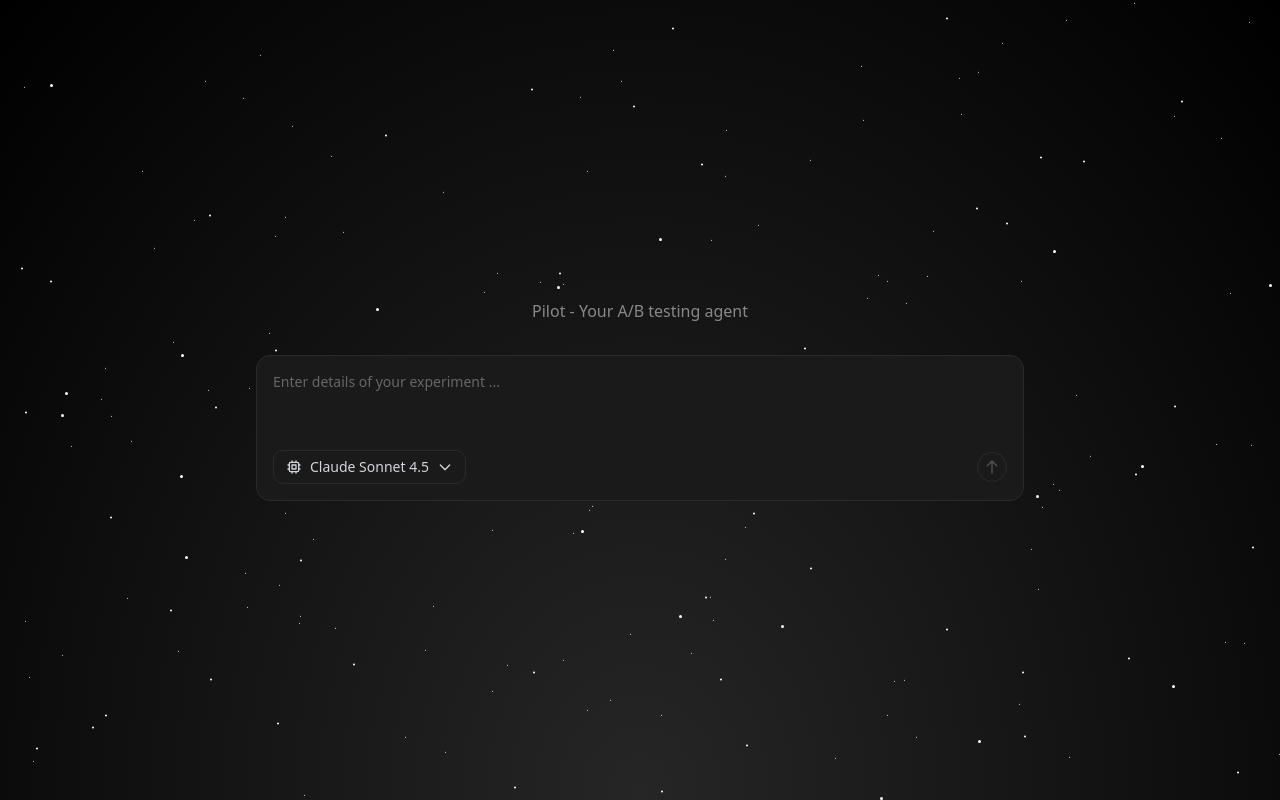
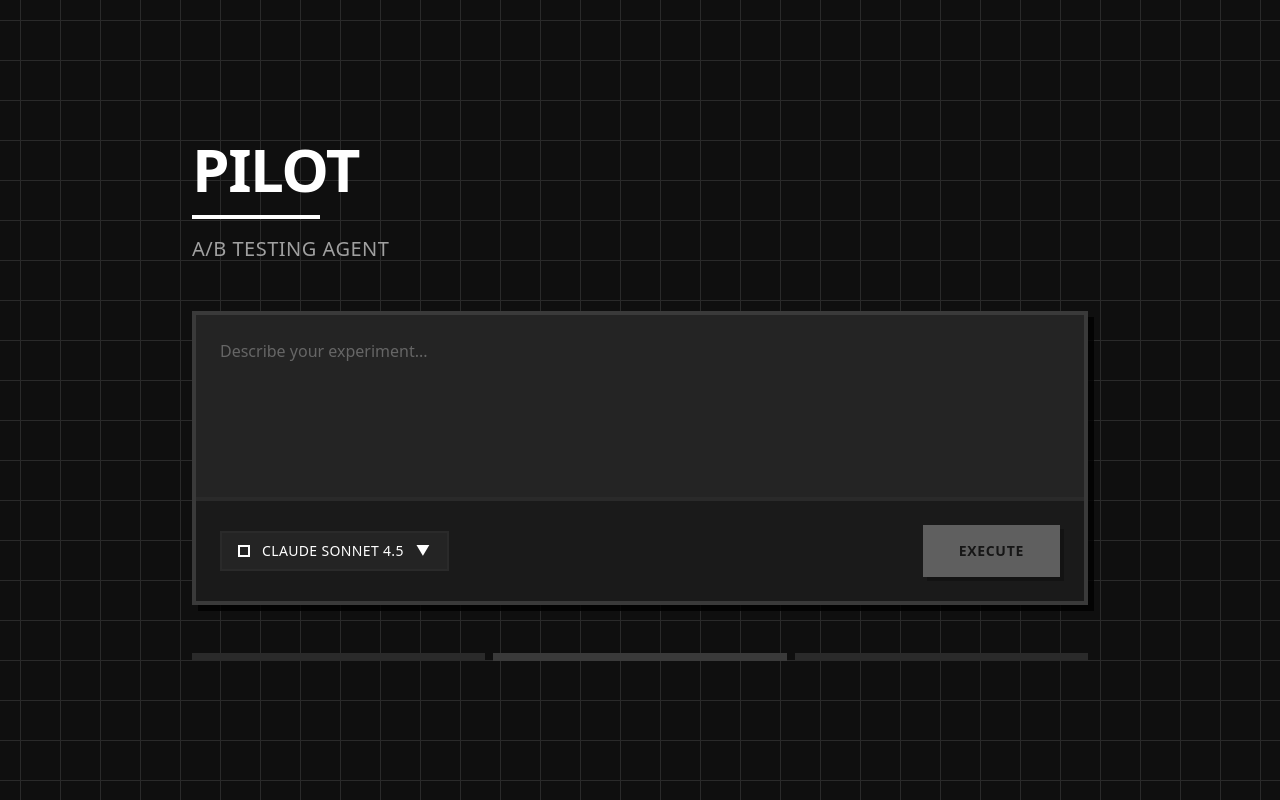
Before and after one commit to altic-dev/Pilot, a Next.js app: page / in a window 1280 px wide. Built offline with nearby package versions, Linux system fonts and the light colour scheme; what @ai-sdk/groq, @ai-sdk/openai-compatible would draw is missing.

Commit message:
Updated styling and prompt tweaks

```diff
--- a/next.config.ts
+++ b/next.config.ts
@@ -9,6 +9,7 @@ const nextConfig: NextConfig = {
       },
     },
   },
+  devIndicators: false,
   webpack: (config, { isServer }) => {
     config.module.rules.push({
       test: /\.md$/,
--- a/src/app/chat/page.tsx
+++ b/src/app/chat/page.tsx
@@ -67,17 +67,16 @@ function ChatContent() {
   }, []);
 
   // Model selection state with localStorage persistence
-  const [selectedModel, setSelectedModel] = useState<ModelProvider>("sonnet");
-
-  // Load from localStorage after hydration (client-side only)
-  useEffect(() => {
+  // Initialize from localStorage directly (client-side only)
+  const [selectedModel, setSelectedModel] = useState<ModelProvider>(() => {
     if (typeof window !== "undefined") {
       const saved = localStorage.getItem("pilot-selected-model");
       if (saved && isProviderValid(saved)) {
-        setSelectedModel(saved as ModelProvider);
+        return saved as ModelProvider;
       }
     }
-  }, []);
+    return "sonnet";
+  });
 
   // Persist model selection to localStorage
   useEffect(() => {
--- a/src/app/globals.css
+++ b/src/app/globals.css
@@ -4,43 +4,47 @@
 @custom-variant dark (&:is(.dark *));
 
 @theme inline {
-  --color-background: var(--background);
-  --color-foreground: var(--foreground);
-  --font-sans: var(--font-geist-sans);
-  --font-mono: var(--font-geist-mono);
-  --color-sidebar-ring: var(--sidebar-ring);
-  --color-sidebar-border: var(--sidebar-border);
-  --color-sidebar-accent-foreground: var(--sidebar-accent-foreground);
-  --color-sidebar-accent: var(--sidebar-accent);
-  --color-sidebar-primary-foreground: var(--sidebar-primary-foreground);
-  --color-sidebar-primary: var(--sidebar-primary);
-  --color-sidebar-foreground: var(--sidebar-foreground);
-  --color-sidebar: var(--sidebar);
-  --color-chart-5: var(--chart-5);
-  --color-chart-4: var(--chart-4);
-  --color-chart-3: var(--chart-3);
-  --color-chart-2: var(--chart-2);
-  --color-chart-1: var(--chart-1);
-  --color-ring: var(--ring);
-  --color-input: var(--input);
-  --color-border: var(--border);
-  --color-destructive: var(--destructive);
-  --color-accent-foreground: var(--accent-foreground);
-  --color-accent: var(--accent);
-  --color-muted-foreground: var(--muted-foreground);
-  --color-muted: var(--muted);
-  --color-secondary-foreground: var(--secondary-foreground);
-  --color-secondary: var(--secondary);
-  --color-primary-foreground: var(--primary-foreground);
-  --color-primary: var(--primary);
-  --color-popover-foreground: var(--popover-foreground);
-  --color-popover: var(--popover);
-  --color-card-foreground: var(--card-foreground);
-  --color-card: var(--card);
-  --radius-sm: calc(var(--radius) - 4px);
-  --radius-md: calc(var(--radius) - 2px);
-  --radius-lg: var(--radius);
-  --radius-xl: calc(var(--radius) + 4px);
+  --color-background: var(--brutalist-bg);
+  --color-foreground: var(--brutalist-text-primary);
+  --font-sans: ui-sans-serif, system-ui, -apple-system, BlinkMacSystemFont, "Segoe UI", Arial, sans-serif;
+  --font-mono: ui-monospace, SFMono-Regular, "SF Mono", Consolas, "Liberation Mono", Menlo, monospace;
+
+  /* Tailwind theme integration */
+  --color-card: var(--brutalist-surface);
+  --color-card-foreground: var(--brutalist-text-primary);
+  --color-popover: var(--brutalist-surface);
+  --color-popover-foreground: var(--brutalist-text-primary);
+  --color-primary: var(--brutalist-text-primary);
+  --color-primary-foreground: var(--brutalist-bg);
+  --color-secondary: var(--brutalist-surface);
+  --color-secondary-foreground: var(--brutalist-text-primary);
+  --color-muted: var(--brutalist-elevated);
+  --color-muted-foreground: var(--brutalist-text-muted);
+  --color-accent: var(--brutalist-accent);
+  --color-accent-foreground: var(--brutalist-text-primary);
+  --color-border: var(--brutalist-border);
+  --color-input: var(--brutalist-surface);
+  --color-ring: var(--brutalist-border-heavy);
+  --color-sidebar-ring: var(--brutalist-border);
+  --color-sidebar-border: var(--brutalist-border);
+  --color-sidebar-accent-foreground: var(--brutalist-text-primary);
+  --color-sidebar-accent: var(--brutalist-elevated);
+  --color-sidebar-primary-foreground: var(--brutalist-bg);
+  --color-sidebar-primary: var(--brutalist-text-primary);
+  --color-sidebar-foreground: var(--brutalist-text-primary);
+  --color-sidebar: var(--brutalist-surface);
+  --color-chart-5: var(--brutalist-accent);
+  --color-chart-4: var(--brutalist-elevated);
+  --color-chart-3: var(--brutalist-border-heavy);
+  --color-chart-2: var(--brutalist-text-secondary);
+  --color-chart-1: var(--brutalist-text-primary);
+  --color-destructive: #dc2626;
+
+  /* Remove radius for brutalist aesthetic */
+  --radius-sm: 0px;
+  --radius-md: 0px;
+  --radius-lg: 0px;
+  --radius-xl: 0px;
 }
 
 @keyframes bounce {
@@ -65,104 +69,138 @@
 }
 
 :root {
-  --radius: 0.625rem;
-  --background: oklch(1 0 0);
-  --foreground: oklch(0.145 0 0);
-  --card: oklch(1 0 0);
-  --card-foreground: oklch(0.145 0 0);
-  --popover: oklch(1 0 0);
-  --popover-foreground: oklch(0.145 0 0);
-  --primary: oklch(0.205 0 0);
-  --primary-foreground: oklch(0.985 0 0);
-  --secondary: oklch(0.97 0 0);
-  --secondary-foreground: oklch(0.205 0 0);
-  --muted: oklch(0.97 0 0);
-  --muted-foreground: oklch(0.556 0 0);
-  --accent: oklch(0.97 0 0);
-  --accent-foreground: oklch(0.205 0 0);
-  --destructive: oklch(0.577 0.245 27.325);
-  --border: oklch(0.922 0 0);
-  --input: oklch(0.922 0 0);
-  --ring: oklch(0.708 0 0);
-  --chart-1: oklch(0.646 0.222 41.116);
-  --chart-2: oklch(0.6 0.118 184.704);
-  --chart-3: oklch(0.398 0.07 227.392);
-  --chart-4: oklch(0.828 0.189 84.429);
-  --chart-5: oklch(0.769 0.188 70.08);
-  --sidebar: oklch(0.985 0 0);
-  --sidebar-foreground: oklch(0.145 0 0);
-  --sidebar-primary: oklch(0.205 0 0);
-  --sidebar-primary-foreground: oklch(0.985 0 0);
-  --sidebar-accent: oklch(0.97 0 0);
-  --sidebar-accent-foreground: oklch(0.205 0 0);
-  --sidebar-border: oklch(0.922 0 0);
-  --sidebar-ring: oklch(0.708 0 0);
+  /* Brutalist Color Palette */
+  --brutalist-bg: #0f0f0f;
+  --brutalist-surface: #1a1a1a;
+  --brutalist-elevated: #242424;
+  --brutalist-border: #2a2a2a;
+  --brutalist-border-heavy: #3a3a3a;
+  --brutalist-text-primary: #ffffff;
+  --brutalist-text-secondary: #a0a0a0;
+  --brutalist-text-muted: #666666;
+  --brutalist-accent: #4a4a4a;
+
+  /* Hard Geometric Shadows (no blur) */
+  --brutalist-shadow-sm: 2px 2px 0 rgba(0, 0, 0, 0.8);
+  --brutalist-shadow-md: 4px 4px 0 rgba(0, 0, 0, 0.8);
+  --brutalist-shadow-lg: 6px 6px 0 rgba(0, 0, 0, 0.8);
+
+  /* Border Configuration */
+  --brutalist-border-width: 2px;
+  --brutalist-border-width-heavy: 4px;
+
+  /* Grid Pattern */
+  --brutalist-grid-size: 40px;
+  --brutalist-grid-color: #2a2a2a;
 }
 
 .dark {
-  --background: oklch(0.145 0 0);
-  --foreground: oklch(0.985 0 0);
-  --card: oklch(0.205 0 0);
-  --card-foreground: oklch(0.985 0 0);
-  --popover: oklch(0.205 0 0);
-  --popover-foreground: oklch(0.985 0 0);
-  --primary: oklch(0.922 0 0);
-  --primary-foreground: oklch(0.205 0 0);
-  --secondary: oklch(0.269 0 0);
-  --secondary-foreground: oklch(0.985 0 0);
-  --muted: oklch(0.269 0 0);
-  --muted-foreground: oklch(0.708 0 0);
-  --accent: oklch(0.269 0 0);
-  --accent-foreground: oklch(0.985 0 0);
-  --destructive: oklch(0.704 0.191 22.216);
-  --border: oklch(1 0 0 / 10%);
-  --input: oklch(1 0 0 / 15%);
-  --ring: oklch(0.556 0 0);
-  --chart-1: oklch(0.488 0.243 264.376);
-  --chart-2: oklch(0.696 0.17 162.48);
-  --chart-3: oklch(0.769 0.188 70.08);
-  --chart-4: oklch(0.627 0.265 303.9);
-  --chart-5: oklch(0.645 0.246 16.439);
-  --sidebar: oklch(0.205 0 0);
-  --sidebar-foreground: oklch(0.985 0 0);
-  --sidebar-primary: oklch(0.488 0.243 264.376);
-  --sidebar-primary-foreground: oklch(0.985 0 0);
-  --sidebar-accent: oklch(0.269 0 0);
-  --sidebar-accent-foreground: oklch(0.985 0 0);
-  --sidebar-border: oklch(1 0 0 / 10%);
-  --sidebar-ring: oklch(0.556 0 0);
+  /* Dark theme already matches brutalist colors */
+  --background: var(--brutalist-bg);
+  --foreground: var(--brutalist-text-primary);
+  --card: var(--brutalist-surface);
+  --card-foreground: var(--brutalist-text-primary);
+  --popover: var(--brutalist-surface);
+  --popover-foreground: var(--brutalist-text-primary);
+  --primary: var(--brutalist-text-primary);
+  --primary-foreground: var(--brutalist-bg);
+  --secondary: var(--brutalist-elevated);
+  --secondary-foreground: var(--brutalist-text-primary);
+  --muted: var(--brutalist-elevated);
+  --muted-foreground: var(--brutalist-text-muted);
+  --accent: var(--brutalist-accent);
+  --accent-foreground: var(--brutalist-text-primary);
+  --destructive: #dc2626;
+  --border: var(--brutalist-border);
+  --input: var(--brutalist-surface);
+  --ring: var(--brutalist-border-heavy);
 }
 
 @layer base {
   * {
-    @apply border-border outline-ring/50;
+    border-color: var(--brutalist-border);
   }
+
   body {
-    @apply bg-background text-foreground;
+    background-color: var(--brutalist-bg);
+    color: var(--brutalist-text-primary);
+    font-family: var(--font-sans);
+  }
+
+  /* Remove all border radius globally for brutalist aesthetic */
+  * {
+    border-radius: 0 !important;
+  }
+
+  /* Brutalist heading styles */
+  h1, h2, h3, h4, h5, h6 {
+    font-weight: 700;
+    letter-spacing: -0.02em;
+    line-height: 1.1;
   }
 }
 
-/* Custom scrollbar styles */
+/* Text Selection - Harsh Contrast */
+::selection {
+  background-color: var(--brutalist-text-primary);
+  color: var(--brutalist-bg);
+}
+
+/* Brutalist Scrollbar */
 ::-webkit-scrollbar {
-  width: 10px;
-  height: 10px;
+  width: 12px;
+  height: 12px;
 }
 
 ::-webkit-scrollbar-track {
-  background: #0a0a0a;
+  background: var(--brutalist-surface);
+  border-left: 2px solid var(--brutalist-border);
 }
 
 ::-webkit-scrollbar-thumb {
-  background: #2a2a2a;
-  border-radius: 5px;
+  background: var(--brutalist-border-heavy);
+  border: 2px solid var(--brutalist-surface);
 }
 
 ::-webkit-scrollbar-thumb:hover {
-  background: #3a3a3a;
+  background: var(--brutalist-text-muted);
 }
 
 /* Firefox scrollbar */
 * {
   scrollbar-width: thin;
-  scrollbar-color: #2a2a2a #0a0a0a;
+  scrollbar-color: var(--brutalist-border-heavy) var(--brutalist-surface);
 }
+
+/* Brutalist Utility Classes */
+.brutalist-block {
+  border: var(--brutalist-border-width) solid var(--brutalist-border);
+  background: var(--brutalist-surface);
+}
+
+.brutalist-block-heavy {
+  border: var(--brutalist-border-width-heavy) solid var(--brutalist-border-heavy);
+  background: var(--brutalist-elevated);
+}
+
+.brutalist-shadow-sm {
+  box-shadow: var(--brutalist-shadow-sm);
+}
+
+.brutalist-shadow-md {
+  box-shadow: var(--brutalist-shadow-md);
+}
+
+.brutalist-shadow-lg {
+  box-shadow: var(--brutalist-shadow-lg);
+}
+
+/* Grid Background */
+.brutalist-grid-bg {
+  position: relative;
+  background-image:
+    linear-gradient(var(--brutalist-grid-color) 1px, transparent 1px),
+    linear-gradient(90deg, var(--brutalist-grid-color) 1px, transparent 1px);
+  background-size: var(--brutalist-grid-size) var(--brutalist-grid-size);
+  background-position: center center;
+}
--- a/src/app/layout.tsx
+++ b/src/app/layout.tsx
@@ -1,16 +1,5 @@
 import type { Metadata } from "next";
-import { Geist, Geist_Mono } from "next/font/google";
 import "./globals.css";
-
-const geistSans = Geist({
-  variable: "--font-geist-sans",
-  subsets: ["latin"],
-});
-
-const geistMono = Geist_Mono({
-  variable: "--font-geist-mono",
-  subsets: ["latin"],
-});
 
 export const metadata: Metadata = {
   title: "Pilot - AI-Powered A/B Testing Agent",
@@ -24,9 +13,7 @@ export default function RootLayout({
 }>) {
   return (
     <html lang="en">
-      <body
-        className={`${geistSans.variable} ${geistMono.variable} antialiased`}
-      >
+      <body className="antialiased">
         {children}
       </body>
     </html>
--- a/src/app/page.tsx
+++ b/src/app/page.tsx
@@ -2,26 +2,27 @@
 
 import { useState, useEffect, FormEvent, KeyboardEvent } from "react";
 import { useRouter } from "next/navigation";
-import { StarsBackground } from "@/components/animate-ui/backgrounds/stars";
 import { ModelSelector } from "@/components/model-selector";
-import { ModelProvider, isProviderValid } from "@/lib/model-provider";
+import {
+  ModelProvider,
+  isProviderValid,
+  MODEL_CONFIGS,
+} from "@/lib/model-provider";
 
 export default function Home() {
   const [input, setInput] = useState("");
   const router = useRouter();
 
-  // Model selection state with localStorage persistence
-  const [selectedModel, setSelectedModel] = useState<ModelProvider>("sonnet");
-
-  // Load from localStorage after hydration (client-side only)
-  useEffect(() => {
+  // Initialize from localStorage directly (client-side only)
+  const [selectedModel, setSelectedModel] = useState<ModelProvider>(() => {
     if (typeof window !== "undefined") {
       const saved = localStorage.getItem("pilot-selected-model");
       if (saved && isProviderValid(saved)) {
-        setSelectedModel(saved as ModelProvider);
+        return saved as ModelProvider;
       }
     }
-  }, []);
+    return "sonnet";
+  });
 
   // Persist model selection to localStorage
   useEffect(() => {
@@ -34,7 +35,7 @@ export default function Home() {
     e.preventDefault();
     if (!input.trim()) return;
 
-    // Redirect to chat page with query and mode
+    // Redirect to chat page with query
     router.push(`/chat?q=${encodeURIComponent(input)}`);
   };
 
@@ -46,60 +47,111 @@ export default function Home() {
   };
 
   return (
-    <StarsBackground className="min-h-screen flex flex-col items-center justify-center px-4">
-      <div className="w-full max-w-3xl">
-        {/* Main heading */}
-        <h1 className="text-[#888888] text-base mb-8 text-center">
-          Pilot - Your A/B testing agent
+    <div className="brutalist-grid-bg min-h-screen flex flex-col items-center justify-center px-4">
+      {/* Background */}
+      <div
+        className="absolute inset-0 -z-10"
+        style={{ backgroundColor: "var(--brutalist-bg)" }}
+      />
+
+      <div className="w-full max-w-4xl">
+        {/* Brutalist Header */}
+        <div className="mb-12">
+          <h1 className="text-6xl font-bold uppercase tracking-tight mb-4">
+            PILOT
           </h1>
+          <div
+            className="w-32 mb-4"
+            style={{ borderTop: "4px solid var(--brutalist-text-primary)" }}
+          />
+          <p
+            className="text-xl uppercase tracking-wide"
+            style={{ color: "var(--brutalist-text-secondary)" }}
+          >
+            A/B Testing Agent
+          </p>
+        </div>
 
-        {/* Input container */}
-        <div className="relative">
+        {/* Heavy Geometric Form */}
+        <div className="brutalist-block-heavy brutalist-shadow-lg">
           <form onSubmit={handleSubmit}>
-            <div className="bg-[#1a1a1a] rounded-xl border border-[#2a2a2a] p-4">
-              {/* Model selector header */}
+            {/* Input Area */}
+            <div
+              className="p-6"
+              style={{ borderBottom: "4px solid var(--brutalist-border)" }}
+            >
               <textarea
                 value={input}
                 onChange={(e) => setInput(e.target.value)}
                 onKeyDown={handleKeyDown}
-                placeholder="Enter details of your experiment ..."
-                className="w-full bg-transparent text-white placeholder-[#666666] resize-none outline-none text-sm"
-                rows={3}
-                style={{ minHeight: "60px" }}
+                placeholder="Describe your experiment..."
+                className="w-full resize-none bg-transparent outline-none text-base h-32 p-0"
+                style={{
+                  fontFamily: "var(--font-sans)",
+                  color: "var(--brutalist-text-primary)",
+                  caretColor: "var(--brutalist-text-primary)",
+                }}
               />
+              <style jsx>{`
+                textarea::placeholder {
+                  color: var(--brutalist-text-muted);
+                }
+              `}</style>
+            </div>
 
-              {/* Bottom bar with mode selector and search button */}
-              <div className="flex items-center justify-between mt-3">
+            {/* Control Bar */}
+            <div
+              className="p-6 flex items-center justify-between gap-4"
+              style={{ backgroundColor: "var(--brutalist-surface)" }}
+            >
               <ModelSelector
                 value={selectedModel}
                 onChange={setSelectedModel}
                 dropdownDirection="down"
               />
 
+              {/* Execute Button - Heavy Brutalist */}
               <button
                 type="submit"
                 disabled={!input.trim()}
-                  className="p-1.5 rounded-full border border-[#3a3a3a] bg-transparent text-[#888888] hover:text-white hover:border-[#4a4a4a] disabled:opacity-50 disabled:cursor-not-allowed transition-all"
+                className="px-8 py-3 text-sm uppercase font-bold tracking-wider transition-all brutalist-shadow-md hover:translate-x-1 hover:translate-y-1 hover:shadow-none disabled:opacity-30 disabled:cursor-not-allowed"
+                style={{
+                  border: "4px solid var(--brutalist-text-primary)",
+                  backgroundColor: "var(--brutalist-text-primary)",
+                  color: "var(--brutalist-bg)",
+                }}
+                onMouseEnter={(e) => {
+                  e.currentTarget.style.backgroundColor = "transparent";
+                  e.currentTarget.style.color = "var(--brutalist-text-primary)";
+                }}
+                onMouseLeave={(e) => {
+                  e.currentTarget.style.backgroundColor =
+                    "var(--brutalist-text-primary)";
+                  e.currentTarget.style.color = "var(--brutalist-bg)";
+                }}
               >
-                  <svg
-                    className="w-4 h-4"
-                    fill="none"
-                    stroke="currentColor"
-                    viewBox="0 0 24 24"
-                  >
-                    <path
-                      strokeLinecap="round"
-                      strokeLinejoin="round"
-                      strokeWidth={2}
-                      d="M5 10l7-7m0 0l7 7m-7-7v18"
-                    />
-                  </svg>
+                Execute
               </button>
-              </div>
             </div>
           </form>
         </div>
+
+        {/* Geometric Accent Element */}
+        <div className="mt-12 grid grid-cols-3 gap-2">
+          <div
+            className="h-2"
+            style={{ backgroundColor: "var(--brutalist-border)" }}
+          />
+          <div
+            className="h-2"
+            style={{ backgroundColor: "var(--brutalist-border-heavy)" }}
+          />
+          <div
+            className="h-2"
+            style={{ backgroundColor: "var(--brutalist-border)" }}
+          />
         </div>
-    </StarsBackground>
+      </div>
+    </div>
   );
 }
--- a/src/components/model-selector.tsx
+++ b/src/components/model-selector.tsx
@@ -24,37 +24,26 @@ export function ModelSelector({
         type="button"
         onClick={() => setIsOpen(!isOpen)}
         disabled={disabled}
-        className="flex items-center gap-2 px-3 py-1.5 rounded-lg border border-[#2a2a2a] bg-[#1a1a1a] text-gray-300 text-sm hover:border-[#3a3a3a] disabled:opacity-50 disabled:cursor-not-allowed transition-colors"
+        className="flex items-center gap-3 px-4 py-2 text-sm uppercase tracking-wide font-medium transition-all disabled:cursor-not-allowed disabled:opacity-50"
+        style={{
+          border: "2px solid var(--brutalist-border)",
+          backgroundColor: "var(--brutalist-elevated)",
+          color: "var(--brutalist-text-primary)",
+        }}
+        onMouseEnter={(e) => {
+          e.currentTarget.style.borderColor = "var(--brutalist-border-heavy)";
+        }}
+        onMouseLeave={(e) => {
+          e.currentTarget.style.borderColor = "var(--brutalist-border)";
+        }}
       >
-        {/* Icon */}
-        <svg
-          className="w-4 h-4"
-          fill="none"
-          stroke="currentColor"
-          viewBox="0 0 24 24"
-        >
-          <path
-            strokeLinecap="round"
-            strokeLinejoin="round"
-            strokeWidth={2}
-            d="M9 3v2m6-2v2M9 19v2m6-2v2M5 9H3m2 6H3m18-6h-2m2 6h-2M7 19h10a2 2 0 002-2V7a2 2 0 00-2-2H7a2 2 0 00-2 2v10a2 2 0 002 2zM9 9h6v6H9V9z"
-          />
-        </svg>
+        {/* Geometric Icon */}
+        <span className="w-3 h-3" style={{ border: "2px solid var(--brutalist-text-primary)" }} />
         <span>{MODEL_CONFIGS[value].displayName}</span>
-        {/* Chevron icon */}
-        <svg
-          className={`w-4 h-4 transition-transform ${isOpen ? "rotate-180" : ""}`}
-          fill="none"
-          stroke="currentColor"
-          viewBox="0 0 24 24"
-        >
-          <path
-            strokeLinecap="round"
-            strokeLinejoin="round"
-            strokeWidth={2}
-            d="M19 9l-7 7-7-7"
-          />
-        </svg>
+        {/* Hard Chevron */}
+        <span className={`transition-transform ${isOpen ? "rotate-180" : ""}`}>
+          ▼
+        </span>
       </button>
 
       {isOpen && (
@@ -65,10 +54,16 @@ export function ModelSelector({
             onClick={() => setIsOpen(false)}
           />
 
-          {/* Dropdown */}
-          <div className={`absolute left-0 w-64 rounded-lg border border-[#2a2a2a] bg-[#1a1a1a] shadow-xl z-20 overflow-hidden ${
-            dropdownDirection === "up" ? "bottom-full mb-1" : "top-full mt-1"
-          }`}>
+          {/* Dropdown - Heavy Border */}
+          <div
+            className={`absolute left-0 z-20 w-72 brutalist-shadow-md ${
+              dropdownDirection === "up" ? "bottom-full mb-2" : "top-full mt-2"
+            }`}
+            style={{
+              border: "4px solid var(--brutalist-border)",
+              backgroundColor: "var(--brutalist-surface)",
+            }}
+          >
             {Object.entries(MODEL_CONFIGS).map(([key, config]) => (
               <button
                 key={key}
@@ -77,14 +72,29 @@ export function ModelSelector({
                   onChange(key as ModelProvider);
                   setIsOpen(false);
                 }}
-                className={`w-full px-3 py-2.5 text-left text-sm transition-colors ${
-                  value === key
-                    ? "bg-[#2a2a2a] text-white"
-                    : "text-gray-300 hover:bg-[#222222]"
-                }`}
+                className="w-full px-4 py-4 text-left transition-colors last:border-b-0"
+                style={{
+                  borderBottom: "2px solid var(--brutalist-border)",
+                  backgroundColor:
+                    value === key ? "var(--brutalist-text-primary)" : "transparent",
+                  color: value === key ? "var(--brutalist-bg)" : "var(--brutalist-text-primary)",
+                  fontWeight: value === key ? "bold" : "normal",
+                }}
+                onMouseEnter={(e) => {
+                  if (value !== key) {
+                    e.currentTarget.style.backgroundColor = "var(--brutalist-elevated)";
+                  }
+                }}
+                onMouseLeave={(e) => {
+                  if (value !== key) {
+                    e.currentTarget.style.backgroundColor = "transparent";
+                  }
+                }}
               >
-                <div className="font-medium">{config.displayName}</div>
-                <div className="text-xs text-gray-500 mt-0.5">
+                <div className="font-bold text-sm uppercase tracking-wide">
+                  {config.displayName}
+                </div>
+                <div className="mt-1 text-xs opacity-70 font-mono">
                   {config.modelId}
                 </div>
               </button>
```
Also changed, not shown: src/tools/experiment-code-update.ts (+26 -11 lines), 1 other file (tests, documents, lock files or other folders). Lines whose indentation alone changed are shown as unchanged.
